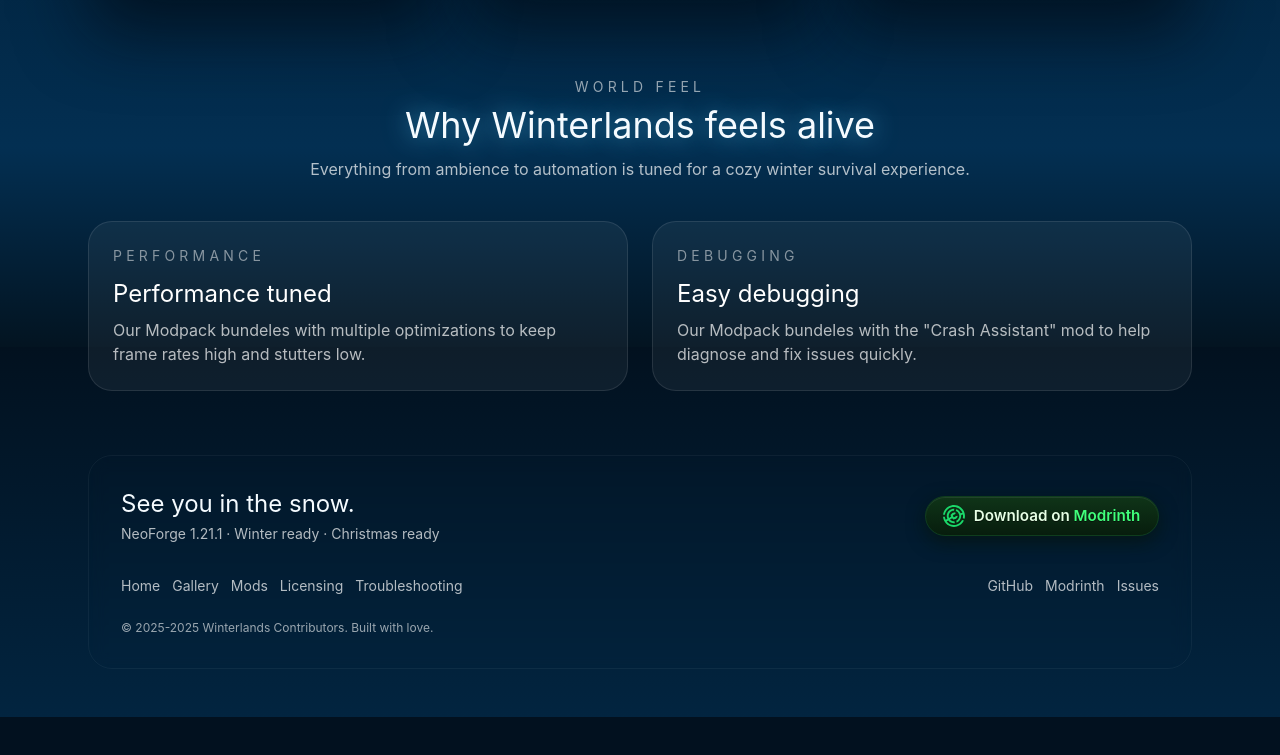
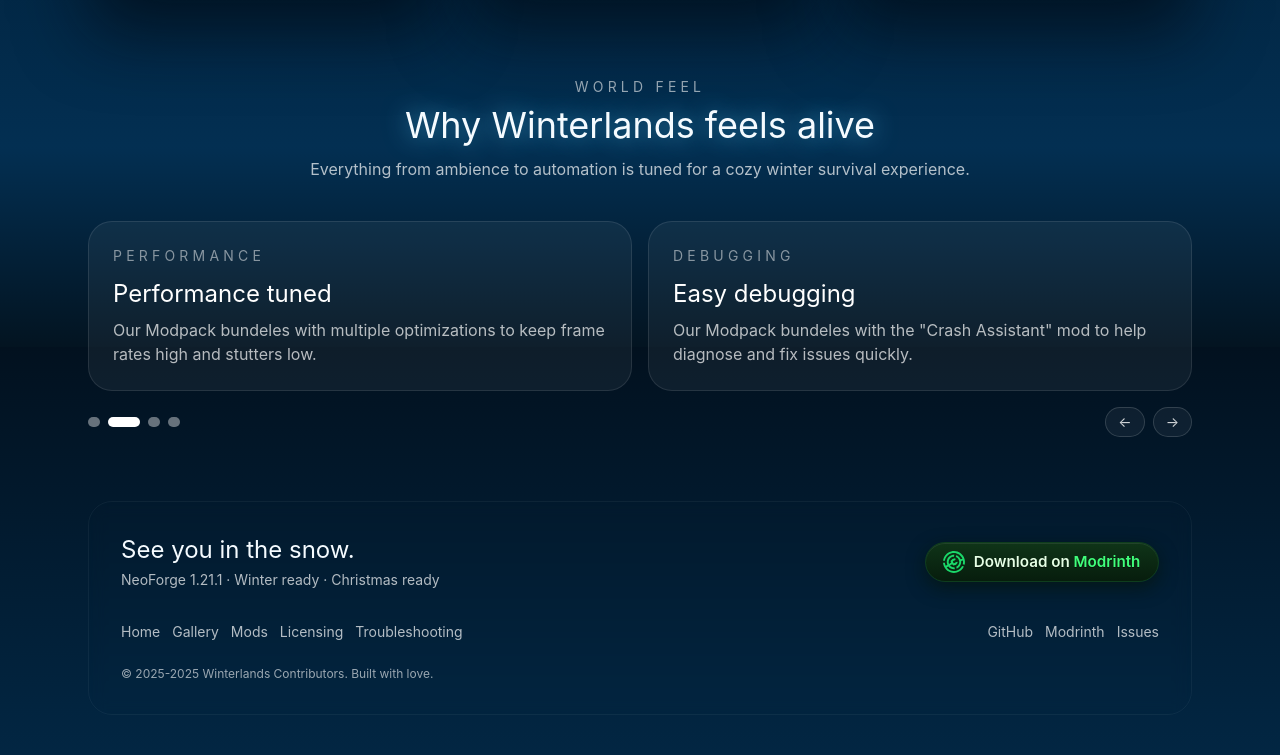
Before and after one commit to Zzackllack/Winterlands, an Astro site in the folder website/: page / in a window 1280 px wide. Shown: the part 1253-2008 px from the top of the page. Before the commit the page ends 1970 px from the top, so only its background shows below. Built offline with nearby package versions, Linux system fonts and the light colour scheme; Astro itself is replaced by a stand-in of ours; no server answers.

Commit message:
feat: enhance FeatureCarousel with autoplay functionality and add client-side loading

```diff
--- a/website/src/components/islands/FeatureCarousel.tsx
+++ b/website/src/components/islands/FeatureCarousel.tsx
@@ -1,10 +1,7 @@
 'use client';
 
-import { useMemo } from 'react';
-import { Autoplay } from 'swiper/modules';
-import { Swiper, SwiperSlide } from 'swiper/react';
-import type { SwiperOptions } from 'swiper/types';
-import 'swiper/css';
+import { useEffect, useMemo, useState } from 'react';
+import { AnimatePresence, motion } from 'motion/react';
 
 interface FeatureCarouselProps {
   features: Array<{
@@ -15,35 +12,103 @@
 }
 
 export default function FeatureCarousel({ features }: FeatureCarouselProps) {
-  const options: SwiperOptions = useMemo(
-    () => ({
-      loop: true,
-      autoplay: { delay: 4200, disableOnInteraction: false, pauseOnMouseEnter: true },
-      speed: 750,
-      spaceBetween: 24,
-      slidesPerView: 1,
-      breakpoints: {
-        768: { slidesPerView: 2 },
-      },
-    }),
-    [],
-  );
+  const safeFeatures = useMemo(() => features.filter(Boolean), [features]);
+  const [index, setIndex] = useState(0);
+  const [direction, setDirection] = useState<1 | -1>(1);
+
+  useEffect(() => {
+    if (safeFeatures.length <= 1) return;
+    const id = window.setInterval(() => {
+      setDirection(1);
+      setIndex((prev) => (prev + 1) % safeFeatures.length);
+    }, 4200);
+    return () => window.clearInterval(id);
+  }, [safeFeatures.length]);
+
+  const next = () => {
+    setDirection(1);
+    setIndex((prev) => (prev + 1) % safeFeatures.length);
+  };
+  const prev = () => {
+    setDirection(-1);
+    setIndex((prev) => (prev - 1 + safeFeatures.length) % safeFeatures.length);
+  };
+
+  const current = safeFeatures[index];
+  const nextIdx = (index + 1) % safeFeatures.length;
+  const secondary = safeFeatures[nextIdx];
 
   return (
-    <Swiper
-      {...options}
-      modules={[Autoplay]}
-      className="[&_.swiper-pagination-bullet-active]:bg-white/90"
-    >
-      {features.map((feature) => (
-        <SwiperSlide key={feature.title}>
-          <div className="h-full rounded-3xl border border-white/10 bg-white/5 p-6">
-            <p className="text-sm uppercase tracking-[0.3em] text-white/50">{feature.icon ?? '✽'}</p>
-            <h3 className="mt-3 font-display text-2xl text-white">{feature.title}</h3>
-            <p className="mt-2 text-white/70">{feature.summary}</p>
+    <div className="space-y-4">
+      <div className="grid gap-4 md:grid-cols-2">
+        <CardSlot feature={current} direction={direction} primary />
+        <CardSlot feature={secondary} direction={direction} />
+      </div>
+      {safeFeatures.length > 1 && (
+        <div className="flex items-center justify-between gap-3">
+          <div className="flex items-center gap-2">
+            {safeFeatures.map((_, i) => (
+              <button
+                key={i}
+                type="button"
+                onClick={() => setIndex(i)}
+                className={`h-2.5 rounded-full transition ${i === index ? 'w-8 bg-white' : 'w-3 bg-white/40'}`}
+                aria-label={`Go to feature ${i + 1}`}
+              />
+            ))}
           </div>
-        </SwiperSlide>
-      ))}
-    </Swiper>
+          <div className="flex gap-2">
+            <button
+              type="button"
+              onClick={prev}
+              className="rounded-full border border-white/15 bg-white/5 px-3 py-1 text-sm text-white/80 hover:bg-white/10"
+              aria-label="Previous feature"
+            >
+              ←
+            </button>
+            <button
+              type="button"
+              onClick={next}
+              className="rounded-full border border-white/15 bg-white/5 px-3 py-1 text-sm text-white/80 hover:bg-white/10"
+              aria-label="Next feature"
+            >
+              →
+            </button>
+          </div>
+        </div>
+      )}
+    </div>
   );
 }
+
+function CardSlot({
+  feature,
+  direction,
+  primary = false,
+}: {
+  feature?: FeatureCarouselProps['features'][number];
+  direction: 1 | -1;
+  primary?: boolean;
+}) {
+  if (!feature) return <div className="h-full" />;
+
+  const delta = primary ? 20 : 12;
+  return (
+    <AnimatePresence mode="wait">
+      <motion.div
+        key={feature.title}
+        initial={{ opacity: 0, x: direction === 1 ? delta : -delta }}
+        animate={{ opacity: 1, x: 0 }}
+        exit={{ opacity: 0, x: direction === 1 ? -delta : delta }}
+        transition={{ duration: 0.35, ease: 'easeInOut' }}
+        className={`h-full rounded-3xl border border-white/10 bg-white/5 p-6 ${
+          primary ? '' : 'opacity-85'
+        }`}
+      >
+        <p className="text-sm uppercase tracking-[0.3em] text-white/50">{feature.icon ?? '✽'}</p>
+        <h3 className="mt-3 font-display text-2xl text-white">{feature.title}</h3>
+        <p className="mt-2 text-white/70">{feature.summary}</p>
+      </motion.div>
+    </AnimatePresence>
+  );
+}
--- a/website/src/pages/index.astro
+++ b/website/src/pages/index.astro
@@ -62,6 +62,6 @@
       title="Why Winterlands feels alive"
       description="Everything from ambience to automation is tuned for a cozy winter survival experience."
     />
-    <FeatureCarousel features={features} />
+    <FeatureCarousel client:load features={features} />
   </section>
 </BaseLayout>
```
